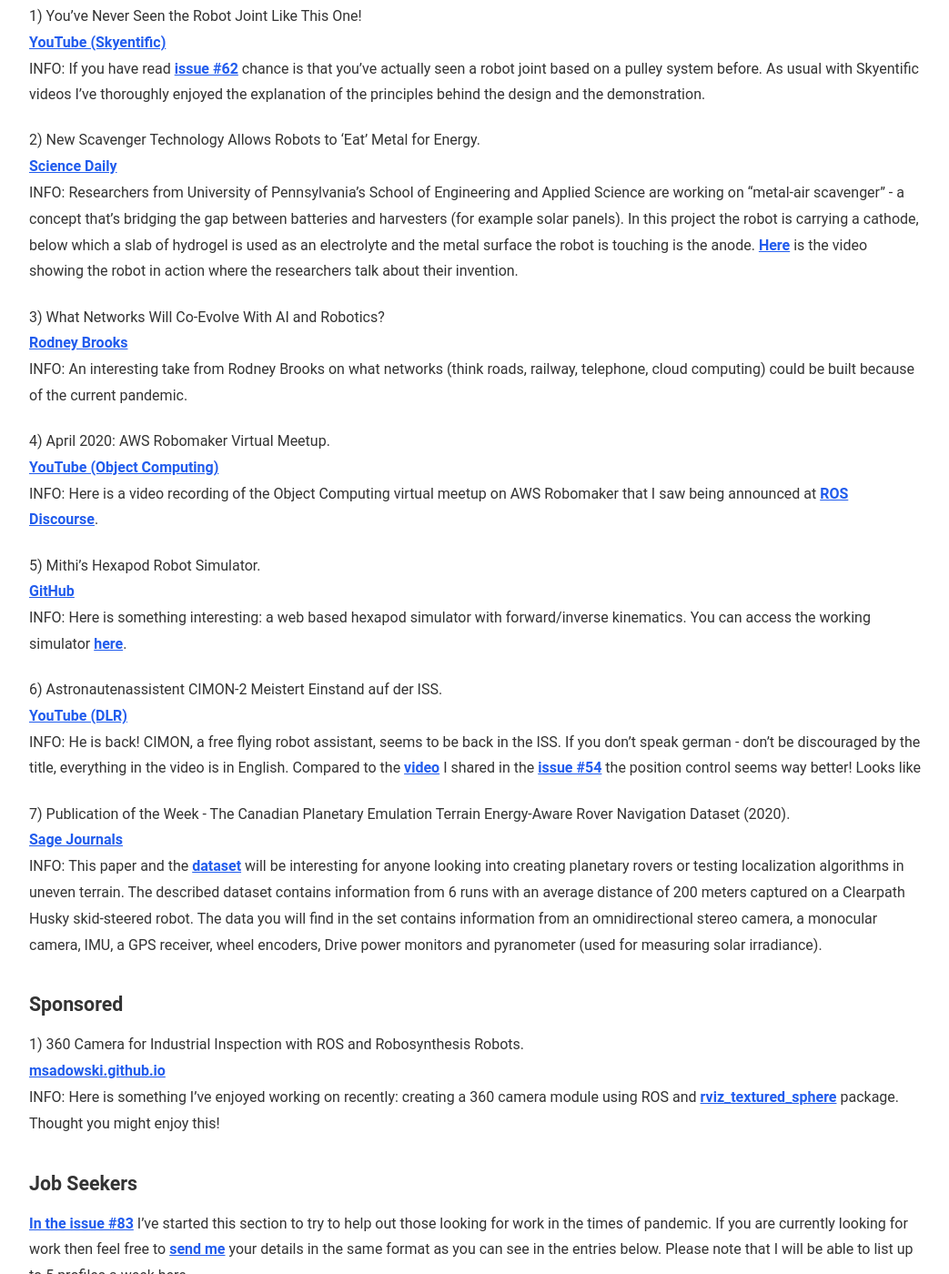
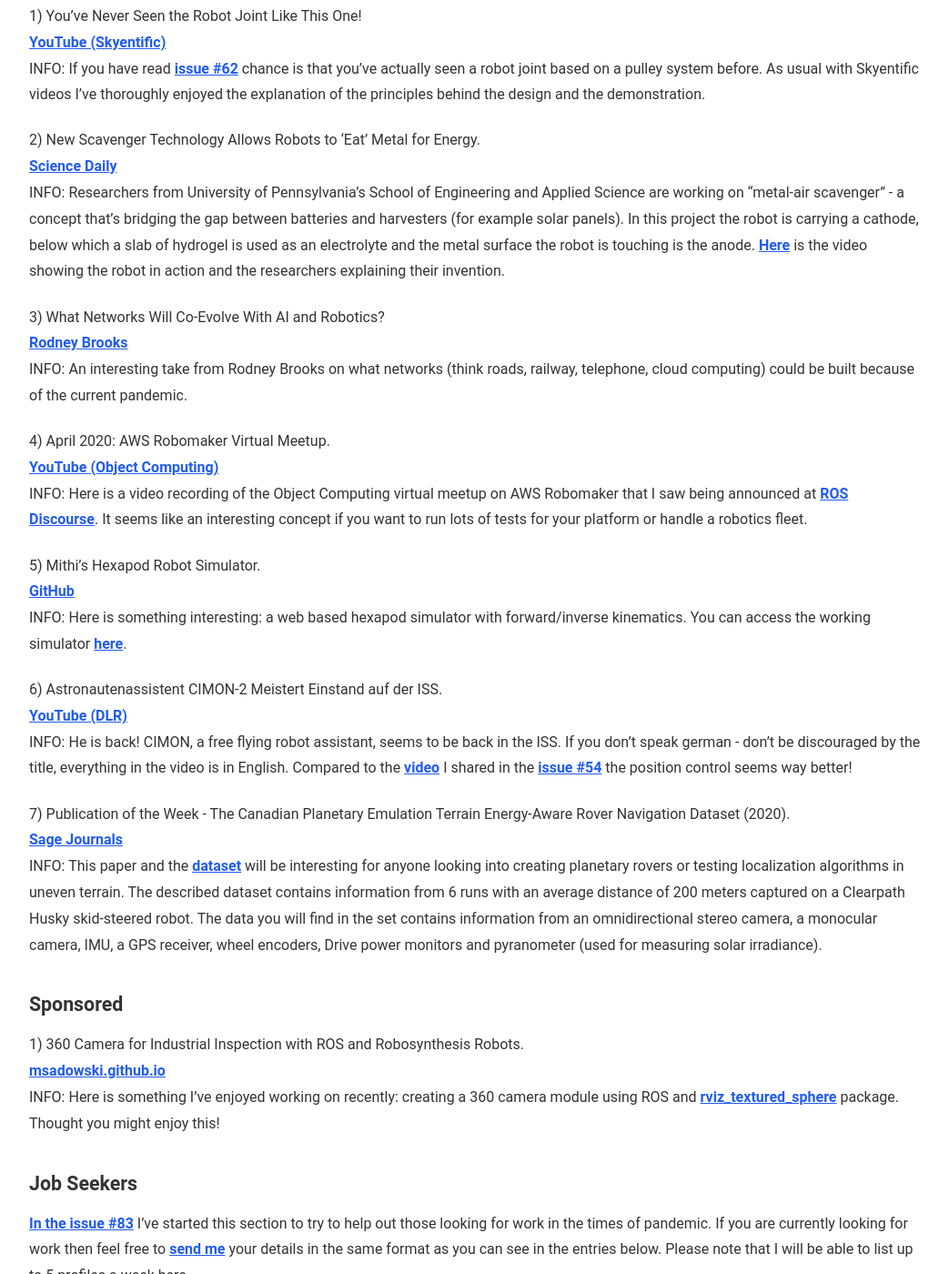
Before and after one commit to msadowski/weeklyrobotics, a Jekyll site: the page built from _posts/2020-04-27-weekly-robotics-88.md, in a window 1280 px wide and 1400 px high, scrolled down 1195 px. Shown: the whole window at 91% size, without its empty margins (118-1161 px from the left). Built offline with Jekyll 4.4.1, drawn with Linux system fonts in a browser that asks for light colours; comment, search, counter and statistics services are not loaded.

Commit message:
Fix 88 text

```diff
--- a/_posts/2020-04-27-weekly-robotics-88.md
+++ b/_posts/2020-04-27-weekly-robotics-88.md
@@ -15,7 +15,7 @@
 
 2) New Scavenger Technology Allows Robots to 'Eat' Metal for Energy.
 <br>[Science Daily](https://www.sciencedaily.com/releases/2020/04/200421134420.htm)<br>
-INFO: Researchers from University of Pennsylvania's School of Engineering and Applied Science are working on "metal-air scavenger" - a concept that's bridging the gap between batteries and harvesters (for example solar panels). In this project the robot is carrying a cathode, below which a slab of hydrogel is used as an electrolyte and the metal surface the robot is touching is the anode. [Here](https://youtu.be/4Rg2GELb7MI) is the video showing the robot in action where the researchers talk about their invention.
+INFO: Researchers from University of Pennsylvania's School of Engineering and Applied Science are working on "metal-air scavenger" - a concept that's bridging the gap between batteries and harvesters (for example solar panels). In this project the robot is carrying a cathode, below which a slab of hydrogel is used as an electrolyte and the metal surface the robot is touching is the anode. [Here](https://youtu.be/4Rg2GELb7MI) is the video showing the robot in action and the researchers explaining their invention.
 
 3) What Networks Will Co-Evolve With AI and Robotics?
 <br>[Rodney Brooks](https://rodneybrooks.com/what-networks-will-co-evolve-with-ai-and-robotics/)<br>
@@ -23,7 +23,7 @@
 
 4) April 2020: AWS Robomaker Virtual Meetup.
 <br>[YouTube (Object Computing)](https://youtu.be/J7fBQBIqTf8)<br>
-INFO: Here is a video recording of the Object Computing virtual meetup on AWS Robomaker that I saw being announced at [ROS Discourse](https://discourse.ros.org/t/aws-robmaker-online-demo/13570).
+INFO: Here is a video recording of the Object Computing virtual meetup on AWS Robomaker that I saw being announced at [ROS Discourse](https://discourse.ros.org/t/aws-robmaker-online-demo/13570). It seems like an interesting concept if you want to run lots of tests for your platform or handle a robotics fleet.
 
 5) Mithi's Hexapod Robot Simulator.
 <br>[GitHub](https://github.com/mithi/hexapod-robot-simulator)<br>
@@ -31,7 +31,7 @@
 
 6) Astronautenassistent CIMON-2 Meistert Einstand auf der ISS.
 <br>[YouTube (DLR)](https://youtu.be/6UeaZ6GYzX0)<br>
-INFO: He is back! CIMON, a free flying robot assistant, seems to be back in the ISS. If you don't speak german - don't be discouraged by the title, everything in the video is in English. Compared to the [video](https://youtu.be/72sB2YjoiC8) I shared in the [issue #54](https://weeklyrobotics.com/weekly-robotics-54) the position control seems way better! Looks like
+INFO: He is back! CIMON, a free flying robot assistant, seems to be back in the ISS. If you don't speak german - don't be discouraged by the title, everything in the video is in English. Compared to the [video](https://youtu.be/72sB2YjoiC8) I shared in the [issue #54](https://weeklyrobotics.com/weekly-robotics-54) the position control seems way better!
 
 7) Publication of the Week - The Canadian Planetary Emulation Terrain Energy-Aware Rover Navigation Dataset (2020).
 <br>[Sage Journals](https://journals.sagepub.com/eprint/2FW9PZRWZ87QHMXURSRP/full)<br>
```
